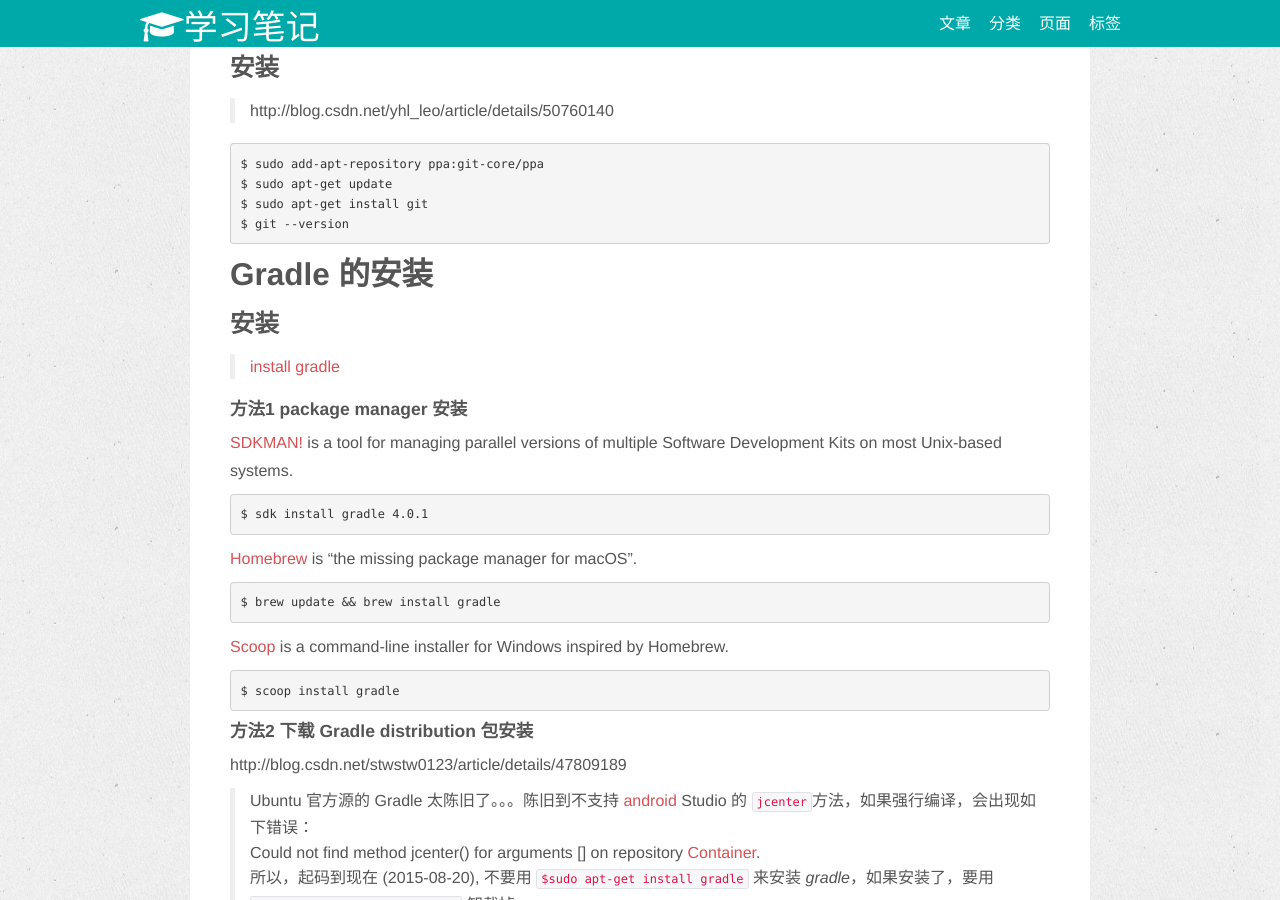
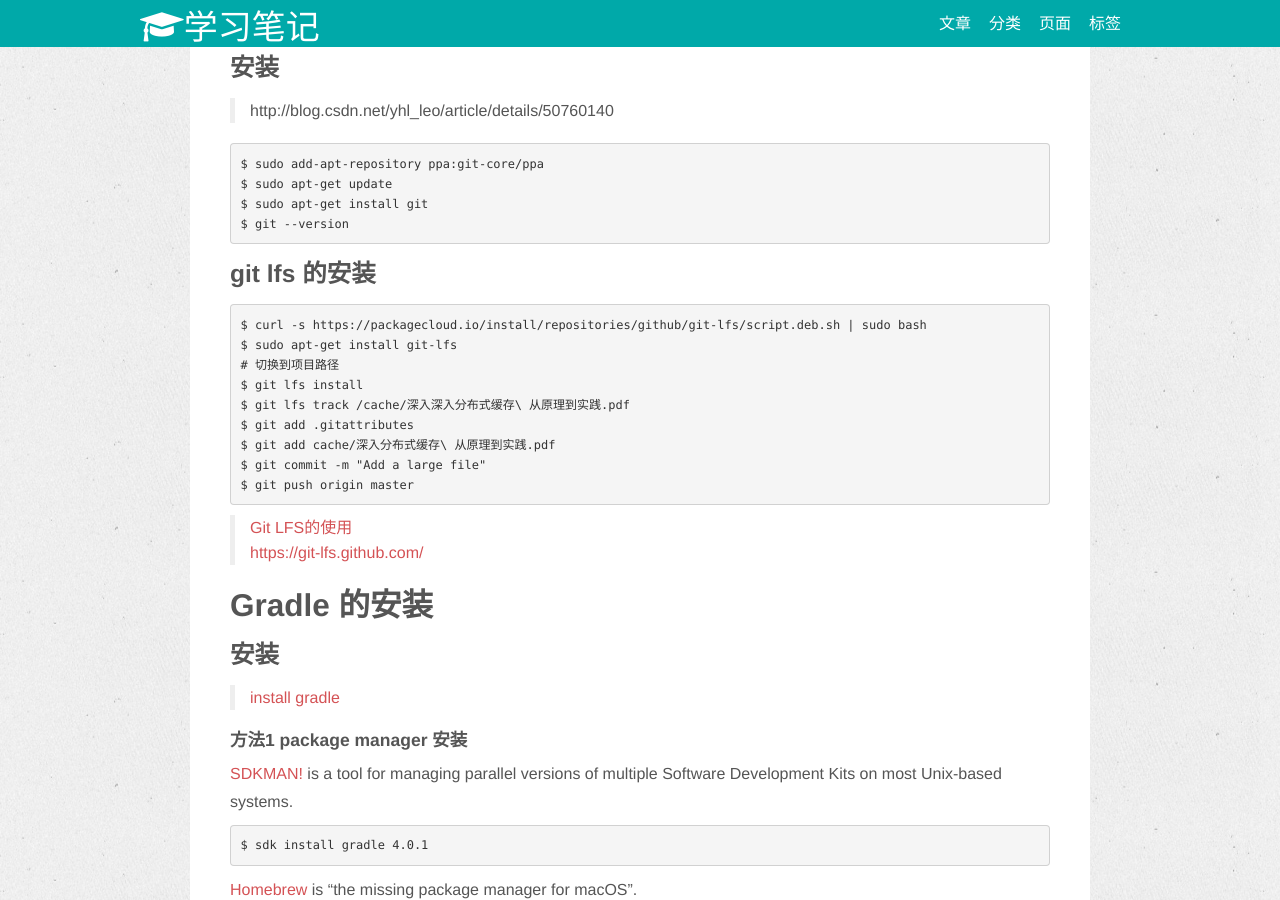
Before and after one commit to wanlp10/wuchao.github.io, a Jekyll site: the page built from _posts/linux_shell/2017-01-01-Ubuntu-Java-Env-Configuration.md, in a window 1280 px wide and 900 px high, scrolled down 5036 px. Built offline with Jekyll 4.4.1, drawn with Linux system fonts in a browser that asks for light colours; nearby versions of some CDN libraries; comment, search, counter and statistics services are not loaded.

Commit message:
initial commit.

````diff
--- a/_posts/linux_shell/2017-01-01-Ubuntu-Java-Env-Configuration.md
+++ b/_posts/linux_shell/2017-01-01-Ubuntu-Java-Env-Configuration.md
@@ -274,6 +274,21 @@ $ sudo apt-get update
 $ sudo apt-get install git
 $ git --version
 ```
+### git lfs 的安装
+```
+$ curl -s https://packagecloud.io/install/repositories/github/git-lfs/script.deb.sh | sudo bash
+$ sudo apt-get install git-lfs
+# 切换到项目路径
+$ git lfs install
+$ git lfs track /cache/深入深入分布式缓存\ 从原理到实践.pdf
+$ git add .gitattributes
+$ git add cache/深入分布式缓存\ 从原理到实践.pdf
+$ git commit -m "Add a large file"
+$ git push origin master
+```
+> [Git LFS的使用](https://www.jianshu.com/p/493b81544f80)
+> [https://git-lfs.github.com/](https://git-lfs.github.com/)
+
 
 
 ## Gradle 的安装
````
